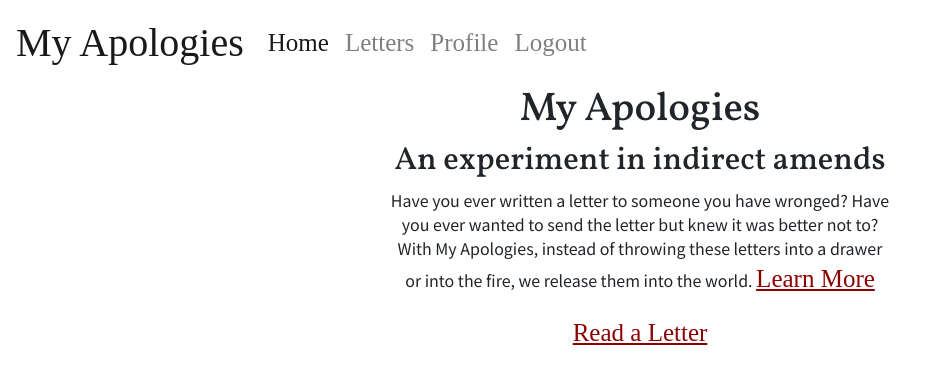
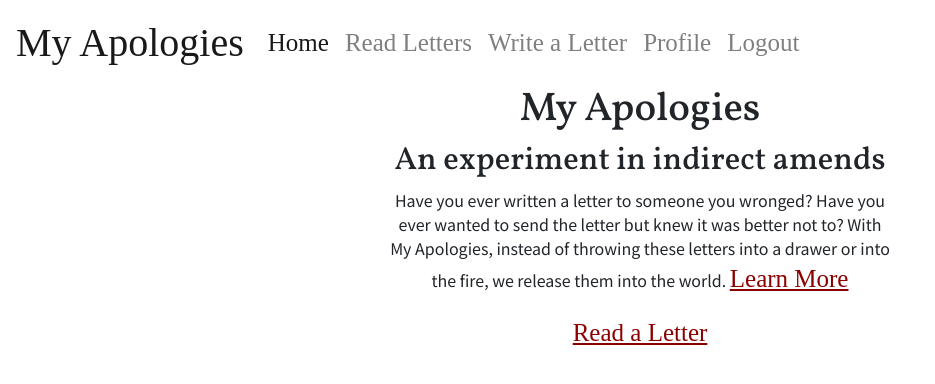
Before and after one commit to blangwell/my-apologies, a Django app: page / in a window 1280 px wide. Shown: the top 384 px of the page, without its empty margins (0-935 px from the left). Run offline with Django 3.2, Linux system fonts and the light colour scheme; the visitor is signed in with stand-in values (Sample User, id 1); some libraries are stand-ins or nearby versions; some web fonts are replaced.

Commit message:
[readme/base] Update readme and add Write a Letter link to navbar in base.html

```diff
--- a/main_app/templates/base.html
+++ b/main_app/templates/base.html
@@ -22,9 +22,12 @@
         <a class="nav-link" href="{% url 'index' %}">Home <span class="sr-only">(current)</span></a>
       </li>
       <li class="nav-item">
-        <a class="nav-link" href="{% url 'apology_index' %}">Letters</a>
+        <a class="nav-link" href="{% url 'apology_index' %}">Read Letters</a>
       </li>
       {% if request.user.is_authenticated %}
+      <li class="nav-item">
+        <a class="nav-link" href="{% url 'apology_create' %}">Write a Letter</a>
+      </li>
       <li class="nav-item">
         <a class="nav-link" href="{% url 'profile' request.user.email %}">Profile</a>
       </li>
--- a/main_app/templates/index.html
+++ b/main_app/templates/index.html
@@ -5,7 +5,7 @@
 <div class="page-content">
   <h1>My Apologies</h1>
   <h2>An experiment in indirect amends</h2>
-  <p>Have you ever written a letter to someone you have wronged? Have you ever wanted to send the letter but knew it was better not to? With My Apologies, instead of throwing these letters into a drawer or into the fire, we release them into the world. <a href="{% url 'about' %}">Learn More</a></p>
+  <p>Have you ever written a letter to someone you wronged? Have you ever wanted to send the letter but knew it was better not to? With My Apologies, instead of throwing these letters into a drawer or into the fire, we release them into the world. <a href="{% url 'about' %}">Learn More</a></p>
   <a href="{% url 'apology_index' %}">Read a Letter</a>
 </div>
 {% endblock %}
--- a/main_app/views.py
+++ b/main_app/views.py
@@ -115,14 +115,10 @@ class DisplayNameUpdate(UpdateView):
 ###### APOLOGY #######
 @login_required
 def write_apology_letter(request):
-  # user = request.user
   form = ApologyForm(request.POST or None)
   form.instance.user = request.user
   if form.is_valid():
-    # obj = form.save(commit=False)
-    # obj.user = request.user
     form.save()
-    # form.save_m2m()
     return HttpResponseRedirect('/account/' + str(request.user))
 
   context = {
```
Also changed, not shown: README.md.
